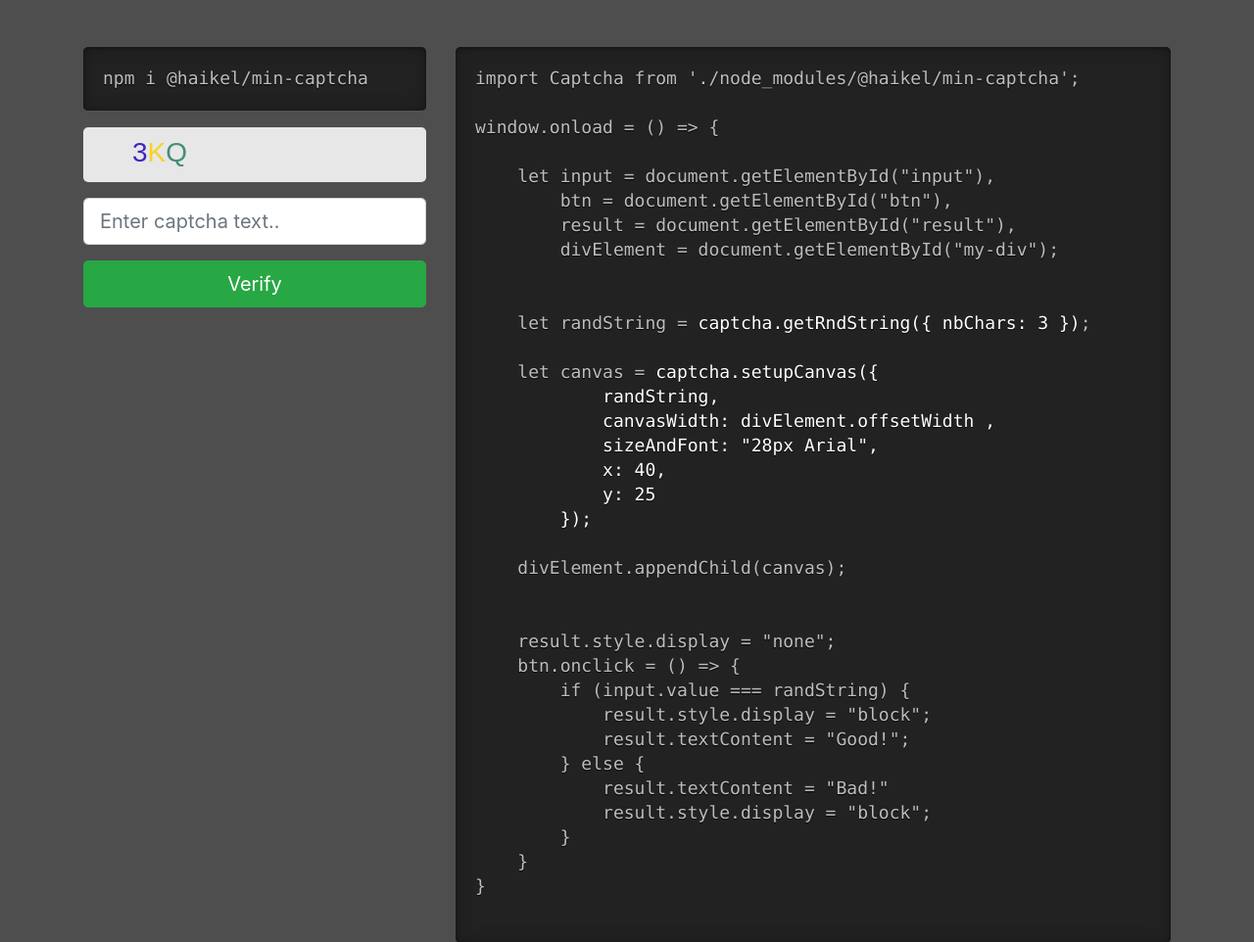
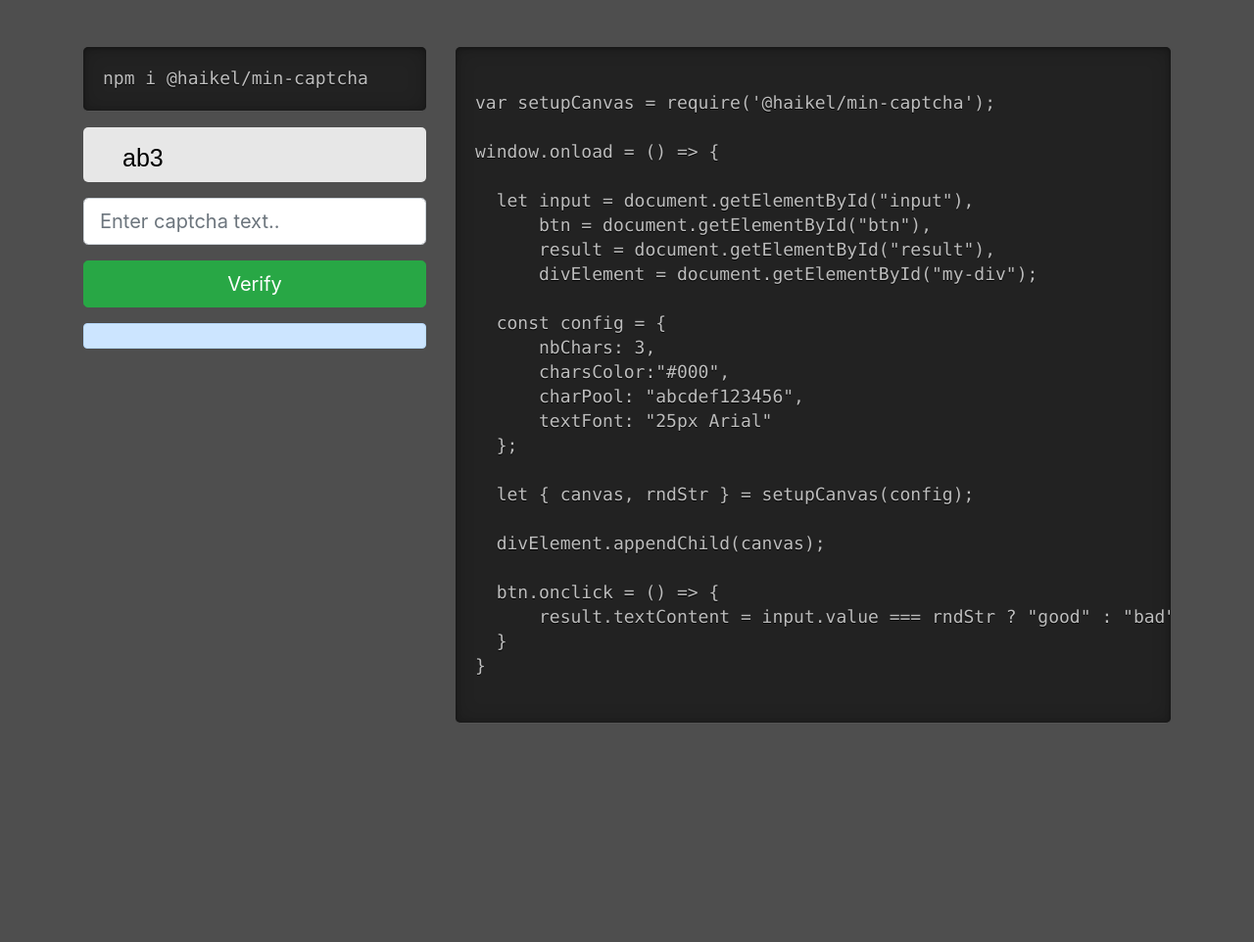
Before and after one commit to haikelfazzani/min-captcha, a website built with Parcel: page examples/index.html in a window 1280 px wide. Shown: the top 962 px of the page at 98% size. After the commit the page ends 803 px from the top, so only its background shows below. Built offline with nearby package versions, Linux system fonts and the light colour scheme.

Commit message:
update captcha

```diff
--- a/examples/app.js
+++ b/examples/app.js
@@ -1,4 +1,4 @@
-import Captcha from '../src/captcha';
+var setupCanvas = require('../src/captcha');
 
 window.onload = () => {
 
@@ -7,41 +7,18 @@
         result = document.getElementById("result"),
         divElement = document.getElementById("my-div");
 
-    // first : get instance from Captcha class
-    let captcha = new Captcha();
+    const config = {
+        nbChars: 3,
+        charsColor:"#000",
+        charPool: "abcdef123456",
+        textFont: "25px Arial"
+    };
 
-    /*
-        Second : get a random string using getRndString method ,
-        you can specify how many character (nbChar : optionnal) it will be displayed into the canvas element
-        by default : nbChars = 5
-    */
-    let randString = captcha.getRndString({ nbChars: 3 });
+    let { canvas, rndStr } = setupCanvas(config);
 
-    /*
-        third : setup canvas using the setupCanvas method and add the random string generated as parameter
-        randString : optionnal
-    */
-    let canvas = captcha.setupCanvas(
-        {
-            randString,
-            canvasWidth: divElement.offsetWidth ,
-            sizeAndFont: "28px Arial",
-            x: 40,
-            y: 25
-        });
-
-    // last : append canvas to any element you want
     divElement.appendChild(canvas);
 
-
-    result.style.display = "none";
     btn.onclick = () => {
-        if (input.value === randString) {
-            result.style.display = "block";
-            result.textContent = "Good!";
-        } else {
-            result.textContent = "Bad!"
-            result.style.display = "block";
-        }
+        result.textContent = input.value === rndStr ? "good" : "bad";
     }
 }
--- a/examples/index.html
+++ b/examples/index.html
@@ -38,7 +38,8 @@
 
       <div class="col-md-8">
 
-        <pre><code>import Captcha from './node_modules/@haikel/min-captcha';
+        <pre><code>
+var setupCanvas = require('@haikel/min-captcha');
 
 window.onload = () => {
 
@@ -47,32 +48,23 @@
       result = document.getElementById("result"),
       divElement = document.getElementById("my-div");
 
+  const config = {
+      nbChars: 3,
+      charsColor:"#000",
+      charPool: "abcdef123456",
+      textFont: "25px Arial"
+  };
 
-    let randString = <span class="methods">captcha.getRndString({ nbChars: 3 })</span>;
+  let { canvas, rndStr } = setupCanvas(config);
 
-    let canvas = <span class="methods">captcha.setupCanvas({
-            randString,
-            canvasWidth: divElement.offsetWidth ,
-            sizeAndFont: "28px Arial",
-            x: 40,
-            y: 25
-        });
-    </span>
   divElement.appendChild(canvas);
 
-
-    result.style.display = "none";
   btn.onclick = () => {
-        if (input.value === randString) {
-            result.style.display = "block";
-            result.textContent = "Good!";
-        } else {
-            result.textContent = "Bad!"
-            result.style.display = "block";
-        }
+      result.textContent = input.value === rndStr ? "good" : "bad";
   }
 }
           </code></pre>
+
       </div>
     </div>
 
--- a/src/captcha.js
+++ b/src/captcha.js
@@ -1,48 +1,65 @@
-export default class Captcha {
-
-    // nbChars : number of characters to be generated
-    // myStr : you can specify your own string
-    getRndString({ nbChars = 5, myStr = "ABCDEFGHIKLMNOPQRSTVXYZ123456789" } = {}) {
+/**
+ *
+ * @param {object} config
+ * @returns {string}
+ */
+function getRndStr(nbChars = 5, charPool = "ABCDEFGHIKLMNOPQRSTVXYZ123456789") {
     let text = "";
     for (let i = 0; i < nbChars; i++) {
-            text += myStr.charAt(Math.floor(Math.random() * myStr.length));
+        text += charPool.charAt((Math.random() * charPool.length) | 0);
     }
     return text;
 }
 
-    randomColor() {
+/**
+ *
+ * @param {string} color
+ * @returns {string}
+ */
+function rndColor(color) {
     let r = Math.floor(Math.random() * 256),
         g = Math.floor(Math.random() * 256),
         b = Math.floor(Math.random() * 256);
-        return `rgb(${r},${g},${b})`;
+    return color || `rgb(${r},${g},${b})`;
 }
 
-    charColor(ctx, str, x, y) {
+function charColor(ctx, str, color, x, y) {
     for (let i = 0; i < str.length; i++) {
         let ch = str.charAt(i);
-            ctx.fillStyle = this.randomColor();
+        ctx.fillStyle = rndColor(color);
         ctx.fillText(ch, x, y);
         x += ctx.measureText(ch).width;
     }
 }
 
-    // x : The x coordinate where to start painting the text (relative to the canvas)
-    // y : The y coordinate where to start painting the text (relative to the canvas)
-    setupCanvas({
-        randString = this.getRndString(),
-        sizeAndFont = "18px Arial",
-        canvasWidth = 150,
-        canvasHeight = 30,
-        x = 20,
-        y = 20 } = {}) {
+/**
+ *
+ * @param {Object} config
+ * @return {Object}
+ */
+function setupCanvas({
+    nbChars,
+    charPool,
+    charsColor = "",
+    cnvsWidth = 130, cnvsHeight = 30,
+    textFont = "18px Arial",
+    textPosX = 30,
+    textPosY = 30
+}) {
 
-        let canvas = document.createElement('canvas'), ctx = canvas.getContext('2d');
-        canvas.width = canvasWidth;
-        canvas.height = canvasHeight;
-        ctx.font = sizeAndFont;
-        this.charColor(ctx, randString, x, y);
+    let rndStr = getRndStr(nbChars, charPool);
 
-        return canvas;
+    const canvas = document.createElement('canvas'),
+        ctx = canvas.getContext('2d');
+
+    canvas.width = cnvsWidth;
+    canvas.height = cnvsHeight;
+    ctx.font = textFont;
+
+    charColor(ctx, rndStr, charsColor, textPosX, textPosY);
+
+    return { canvas, rndStr };
 }
 
-}
+
+module.exports = setupCanvas;
```
Also changed, not shown: package.json (+10 -3 lines), Readme.md, dist/captcha.js (added), dist/index.html (deleted), 6 other files. Lines whose indentation alone changed are shown as unchanged.
